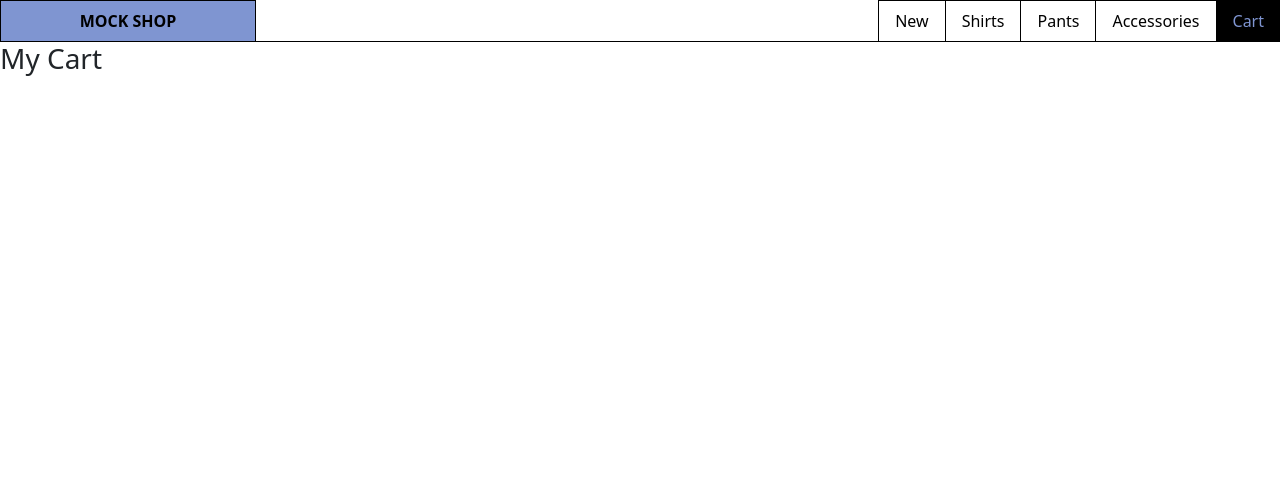
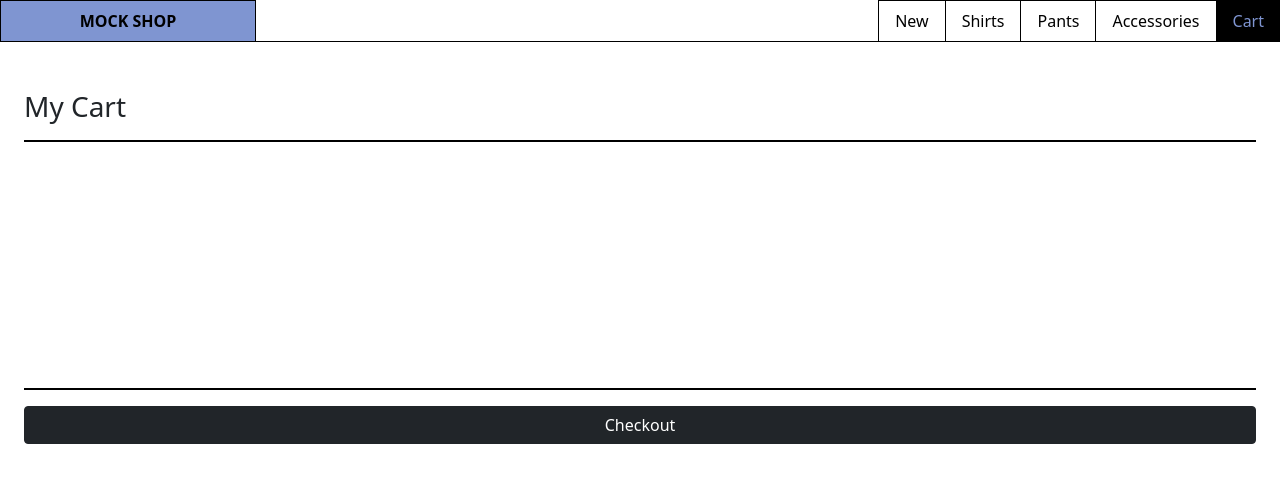
Before and after one commit to Jaredsimonelli/mock-online-shop-react, a React (Create React App) app: page /cart in a window 1280 px wide. Shown: the top 482 px of the page. Built offline with nearby package versions, Linux system fonts and the light colour scheme.

Commit message:
styling udpates for cart page

```diff
--- a/src/components/Cart.js
+++ b/src/components/Cart.js
@@ -3,7 +3,18 @@ import React from "react";
 function Cart() {
   return (
     <div>
-      <h3>My Cart</h3>
+      <h3 className="mt-5 ms-4 mb-3">My Cart</h3>
+      <div className="cart-container mx-4"></div>
+
+      <div className="mx-4 ">
+        <button
+          className="mt-3 checkout-btn btn btn-dark"
+          type="btn"
+          value="Checkout"
+        >
+          Checkout
+        </button>
+      </div>
     </div>
   );
 }
--- a/src/index.css
+++ b/src/index.css
@@ -174,6 +174,23 @@ a {
   color: white !important;
 }
 
+/* CART */
+
+.cart-container {
+  border-top: 2px solid black;
+  border-bottom: 2px solid black;
+  min-height: 250px;
+}
+
+.checkout-btn {
+  width: 100%;
+}
+
+.checkout-btn:hover {
+  background-color: black !important;
+  color: #7f95d1 !important;
+}
+
 @media (min-width: 728px) {
   .grid .box-wrapper {
     width: 50%;
```
